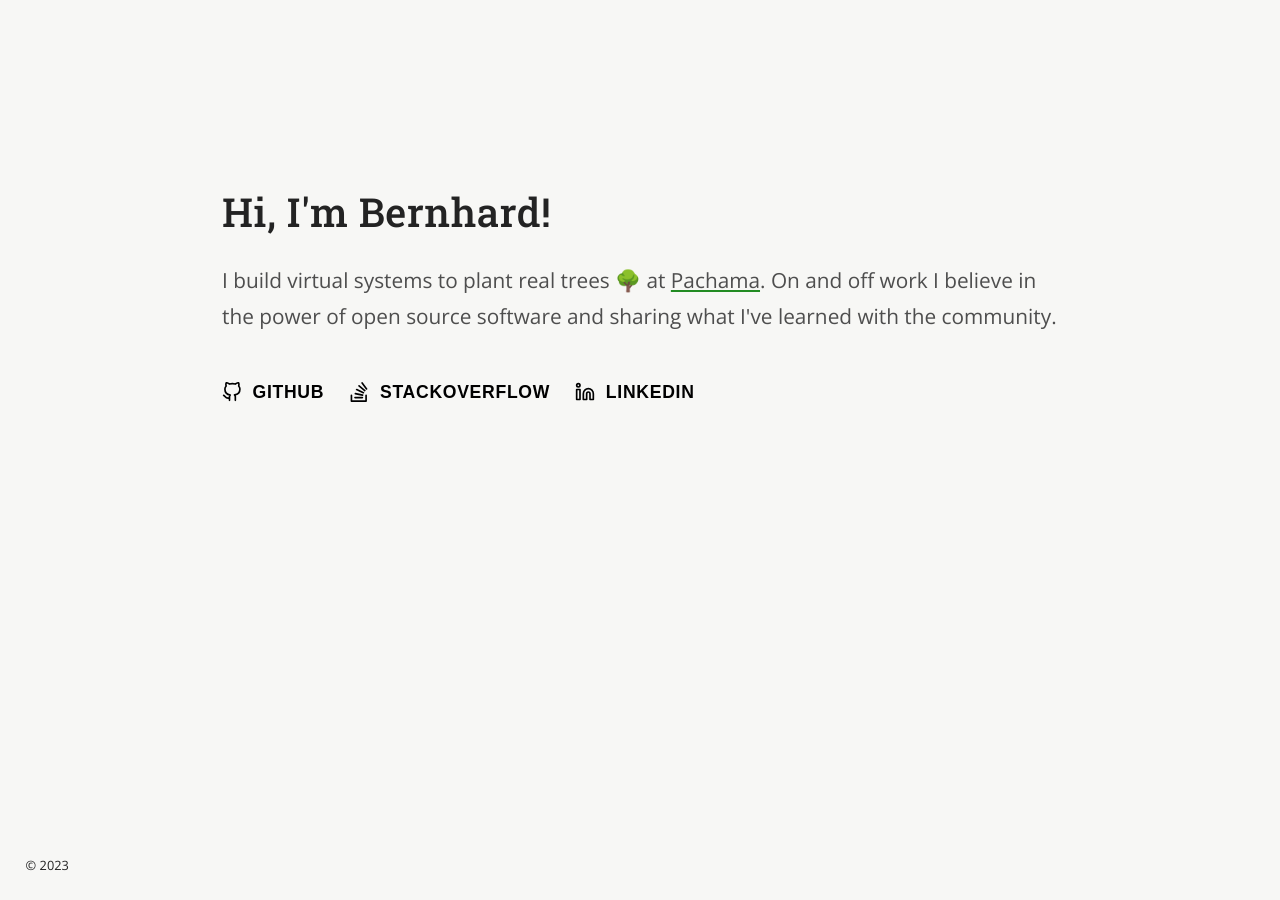
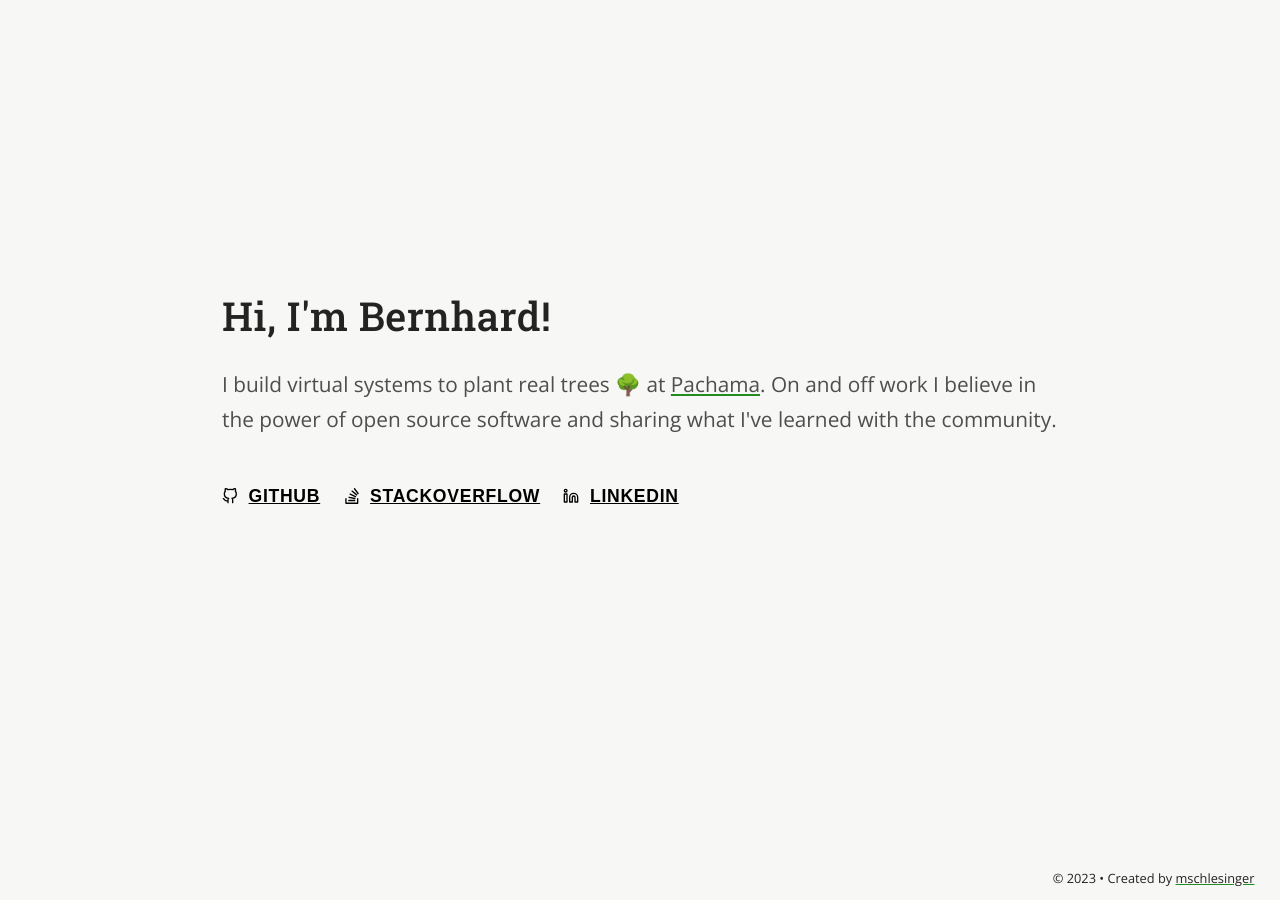
Before and after one commit to bstadlbauer/bstadlbauer.github.io, a Jekyll site: the page built from index.md, in a window 1280 px wide. Built offline with Jekyll 4.4.1, drawn with Linux system fonts in a browser that asks for light colours.

Commit message:
style: Move footer right, add attribution

```diff
--- a/_layouts/default.html
+++ b/_layouts/default.html
@@ -21,6 +21,6 @@
       <nav></nav>
     </header>
     <main>{{ content }}</main>
-    <footer style="font-size: 0.8em">&copy; {{ 'now' | date: "%Y" }}</footer>
+    <footer style="font-size: 0.8em">&copy; {{ 'now' | date: "%Y" }} • Created by <a class="inline" target="_blank" href="https://www.linkedin.com/in/matthias-schlesinger/">mschlesinger</a></footer>
   </body>
 </html>
--- a/assets/css/style.scss
+++ b/assets/css/style.scss
@@ -11,6 +11,8 @@ body,
 html {
   height: 100%;
   width: 100%;
+  -webkit-text-size-adjust: 100%;
+  -ms-text-size-adjust: 100%
 }
 
 body {
@@ -18,7 +20,14 @@ body {
   grid-template-rows: auto 1fr auto;
   grid-template-columns: 1fr;
   font-family: "Open Sans", sans-serif;
-  color: #232323
+  color: #232323;
+  background: #f7f7f5;
+}
+
+@media only screen and (max-width: 600px) {
+  body {
+    font-size: 20px;
+  }
 }
 
 main {
@@ -26,11 +35,12 @@ main {
   margin: auto auto;
   max-width: 900px;
   padding: 2em;
-  padding-bottom: 30vh;
+  padding-bottom: 10vh;
 }
 
 footer {
-  padding: 2em 2em;
+  padding: 1em 2em;
+  text-align: right;
 }
 
 h1,
@@ -55,24 +65,23 @@ p {
   color: #4E4E4E;
 }
 
-body {
-  background: #f7f7f5;
-}
-
 .link-bar {
   a {
     text-transform: uppercase;
     color: black;
-    font-family: sans-serif;
-    text-decoration: none;
-    font-weight: 600;
-    font-size: 1.1rem;
-    letter-spacing: 0.7px;
     display: inline-flex;
     align-items: center;
 
     &:hover {
       text-decoration: underline;
+    }
+
+    span {
+      font-family: sans-serif;
+      text-decoration: none;
+      font-weight: 600;
+      font-size: 1.1em;
+      letter-spacing: 0.7px;
     }
   }
 }
@@ -137,6 +146,6 @@ a.inline {
 }
 
 .social-icon {
-  width: 20px;
-  height: 20px;
+  width: 1em;
+  height: 1em;
 }
```
Also changed, not shown: index.md (+3 -5 lines).
